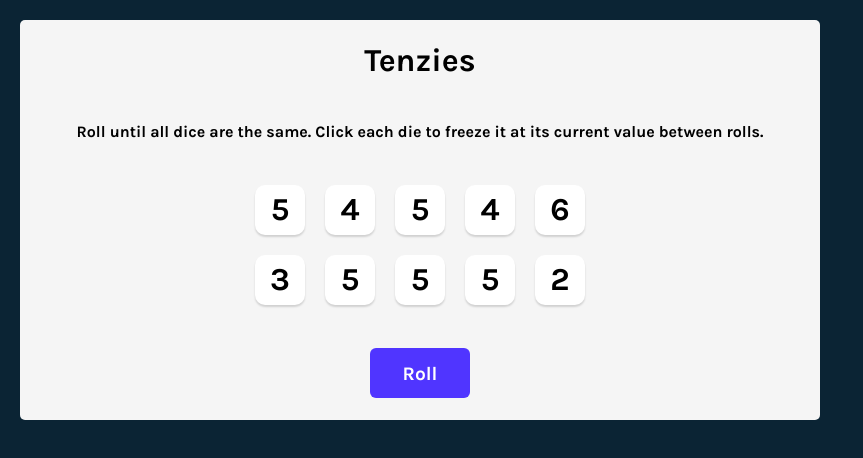
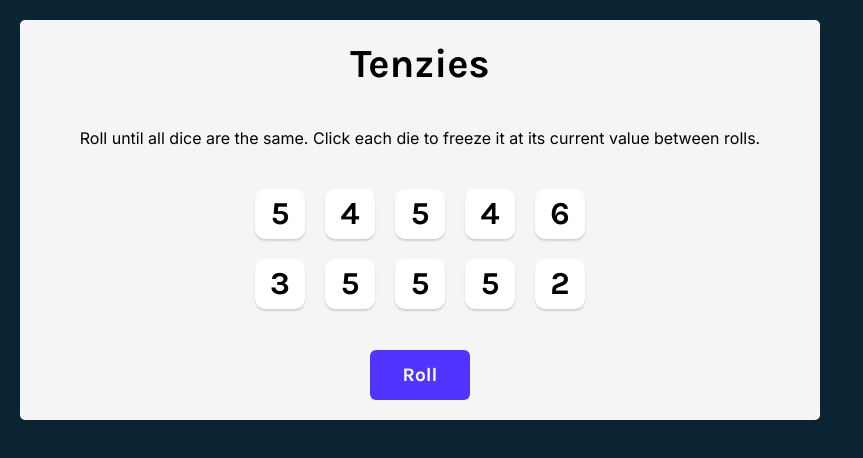
Before and after one commit to abulyousuf/tenzies, a React (Create React App) app: page / in a window 1280 px wide. Shown: the top 458 px of the page, without its empty margins (0-863 px from the left). Built offline with nearby package versions, Linux system fonts and the light colour scheme.

Commit message:
Add styling for title and instructions

```diff
--- a/src/style.css
+++ b/src/style.css
@@ -19,6 +19,16 @@ main {
   flex-direction: column;
   justify-content: space-around;
   align-items: center;
+}
+
+.title {
+  font-size: 2.5rem;
+}
+
+.instructions {
+  font-family: "Inter", sans-serif;
+  font-weight: 400;
+  text-align: center;
 }
 
 .dice-container {
```
